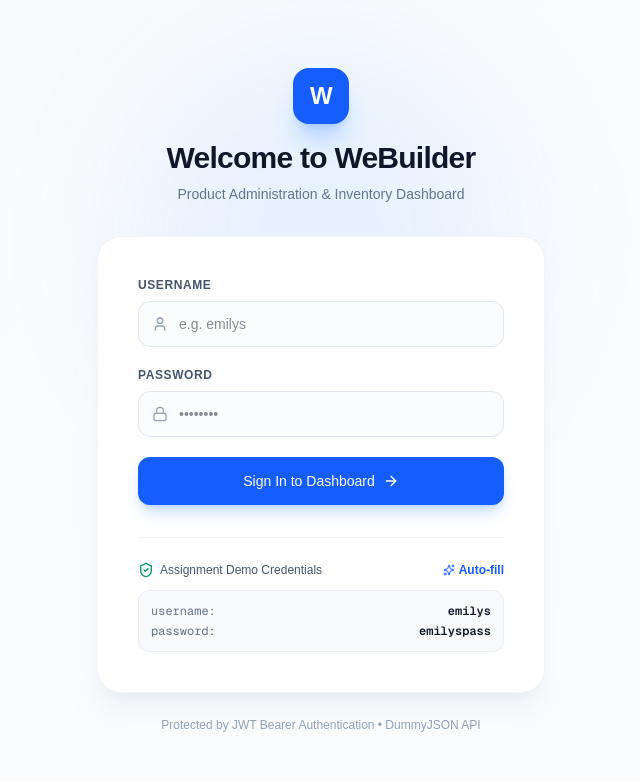
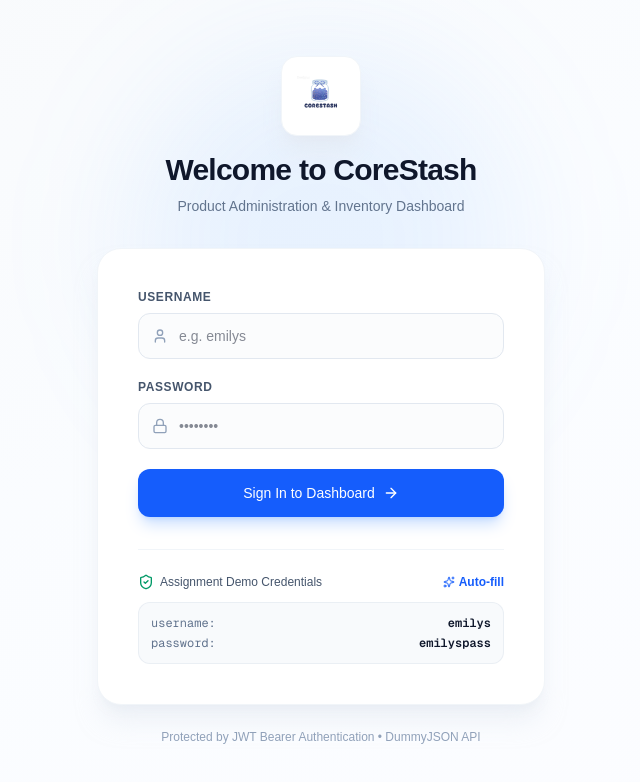
Before and after one commit to Saniya2229/Product-admin-dashboard, a Next.js app: page /login in a window 1280 px wide. Shown: the top 782 px of the page, without its empty margins (319-959 px from the left). Built offline with nearby package versions, Linux system fonts and the light colour scheme.

Commit message:
feat(branding): update website name to CoreStash with custom logo and remove Add Product button from sidebar

```diff
--- a/app/layout.js
+++ b/app/layout.js
@@ -14,8 +14,8 @@ const geistMono = Geist_Mono({
 });
 
 export const metadata = {
-  title: "Product Admin Dashboard | Nexgensis Technologies",
-  description: "Modern production-grade product administration dashboard built with Next.js, React, Tailwind CSS, and Axios.",
+  title: "CoreStash | Product Admin Dashboard",
+  description: "Modern responsive product administration and inventory catalog dashboard built with Next.js, React, Tailwind CSS, and Axios.",
 };
 
 export default function RootLayout({ children }) {
--- a/app/login/page.jsx
+++ b/app/login/page.jsx
@@ -76,11 +76,16 @@ export default function LoginPage() {
       <div className="w-full max-w-md relative z-10">
         {/* Brand Header */}
         <div className="text-center mb-8">
-          <div className="inline-flex items-center justify-center w-14 h-14 rounded-2xl bg-blue-600 text-white shadow-xl shadow-blue-500/25 mb-4">
-            <span className="font-extrabold text-2xl tracking-tight">W</span>
+          <div className="inline-flex items-center justify-center w-20 h-20 rounded-2xl bg-white shadow-xl shadow-slate-200/60 p-2 mb-4 border border-slate-100">
+            {/* eslint-disable-next-line @next/next/no-img-element */}
+            <img
+              src="/logo.png"
+              alt="CoreStash Logo"
+              className="w-full h-full object-contain"
+            />
           </div>
           <h1 className="text-2xl sm:text-3xl font-bold tracking-tight text-slate-900">
-            Welcome to WeBuilder
+            Welcome to CoreStash
           </h1>
           <p className="mt-2 text-sm text-slate-500">
             Product Administration & Inventory Dashboard
--- a/components/layout/DashboardLayout.jsx
+++ b/components/layout/DashboardLayout.jsx
@@ -20,7 +20,6 @@ export default function DashboardLayout({
         <Sidebar
           isOpen={sidebarOpen}
           onClose={() => setSidebarOpen(false)}
-          onOpenAddModal={onOpenAddModal}
         />
 
         {/* Main Content Area */}
--- a/components/layout/Sidebar.jsx
+++ b/components/layout/Sidebar.jsx
@@ -1,21 +1,14 @@
-'use client';
-
 import React from 'react';
 import Link from 'next/link';
 import { usePathname } from 'next/navigation';
 import { useAuth } from '@/hooks/useAuth';
 import {
   Package,
-  LayoutDashboard,
-  PlusCircle,
   LogOut,
-  Layers,
-  ChevronRight,
-  ShieldCheck,
   X
 } from 'lucide-react';
 
-export default function Sidebar({ isOpen, onClose, onOpenAddModal }) {
+export default function Sidebar({ isOpen, onClose }) {
   const pathname = usePathname();
   const { user, logout } = useAuth();
 
@@ -49,12 +42,17 @@ export default function Sidebar({ isOpen, onClose, onOpenAddModal }) {
         <div>
           <div className="flex items-center justify-between h-20 px-6 border-b border-slate-50">
             <Link href="/products" className="flex items-center gap-3 group">
-              <div className="w-10 h-10 rounded-xl bg-blue-600 flex items-center justify-center text-white shadow-md shadow-blue-500/20 group-hover:scale-105 transition-transform">
-                <span className="font-extrabold text-lg tracking-wider">W</span>
+              <div className="w-10 h-10 rounded-xl bg-slate-50 border border-slate-100 p-1 flex items-center justify-center overflow-hidden shadow-xs group-hover:scale-105 transition-transform">
+                {/* eslint-disable-next-line @next/next/no-img-element */}
+                <img
+                  src="/logo.png"
+                  alt="CoreStash Logo"
+                  className="w-full h-full object-contain"
+                />
               </div>
               <div className="flex flex-col">
-                <span className="font-bold text-base tracking-tight text-slate-900">
-                  WEBUILDER
+                <span className="font-extrabold text-base tracking-tight text-slate-900">
+                  CoreStash
                 </span>
                 <span className="text-[11px] font-medium text-slate-400 -mt-1">
                   Product Admin
@@ -65,7 +63,7 @@ export default function Sidebar({ isOpen, onClose, onOpenAddModal }) {
             {/* Close button for mobile drawer */}
             <button
               onClick={onClose}
-              className="p-1.5 rounded-lg text-slate-400 hover:text-slate-700 hover:bg-slate-100 lg:hidden"
+              className="p-1.5 rounded-lg text-slate-400 hover:text-slate-700 hover:bg-slate-100 lg:hidden cursor-pointer"
               aria-label="Close menu"
             >
               <X className="w-5 h-5" />
@@ -101,24 +99,6 @@ export default function Sidebar({ isOpen, onClose, onOpenAddModal }) {
                 </Link>
               );
             })}
-
-            {/* Quick action button in sidebar to Add Product */}
-            {onOpenAddModal && (
-              <button
-                type="button"
-                onClick={() => {
-                  if (onClose) onClose();
-                  onOpenAddModal();
-                }}
-                className="w-full mt-3 flex items-center justify-between px-4 py-3 rounded-2xl text-sm font-medium text-blue-700 bg-blue-50/80 hover:bg-blue-100/80 transition-colors border border-blue-200/50 cursor-pointer"
-              >
-                <div className="flex items-center gap-3">
-                  <PlusCircle className="w-5 h-5 text-blue-600" />
-                  <span>Add Product</span>
-                </div>
-                <ChevronRight className="w-4 h-4 text-blue-500" />
-              </button>
-            )}
           </nav>
         </div>
 
```
Also changed, not shown: public/logo.png (added), 1 other file (tests, documents, lock files or other folders).
